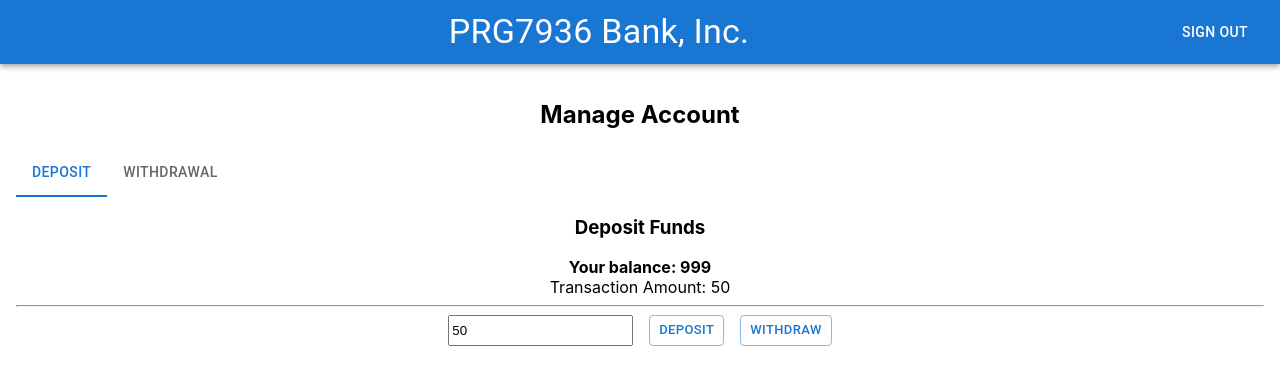
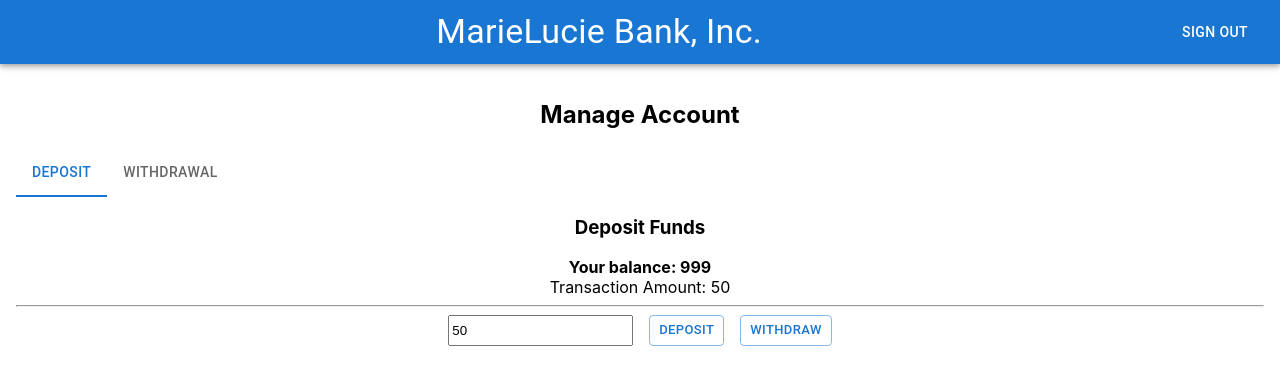
Before and after one commit to shaunpickford/prg7936-bankaccount, a React (Create React App) app: page / in a window 1280 px wide. Shown: the top 384 px of the page. Built offline with nearby package versions, Linux system fonts and the light colour scheme.

Commit message:
change bank's name

```diff
--- a/src/components/AppBar.js
+++ b/src/components/AppBar.js
@@ -11,7 +11,7 @@ export default function ButtonAppBar() {
       <AppBar position="static">
         <Toolbar>
           <Typography variant="h4" component="div" sx={{ flexGrow: 1 }}>
-            PRG7936 Bank, Inc.
+            MarieLucie Bank, Inc.
           </Typography>
           <Button color="inherit">Sign out</Button>
         </Toolbar>
```
